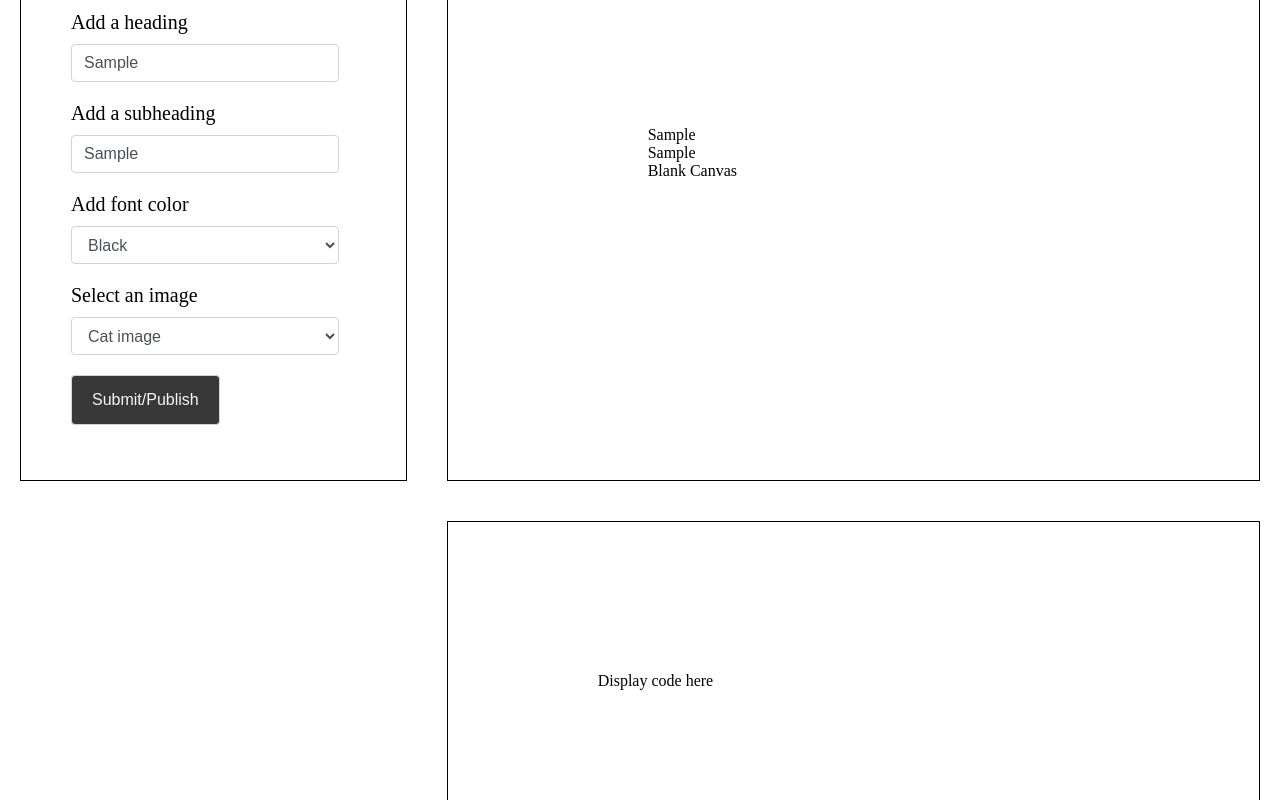
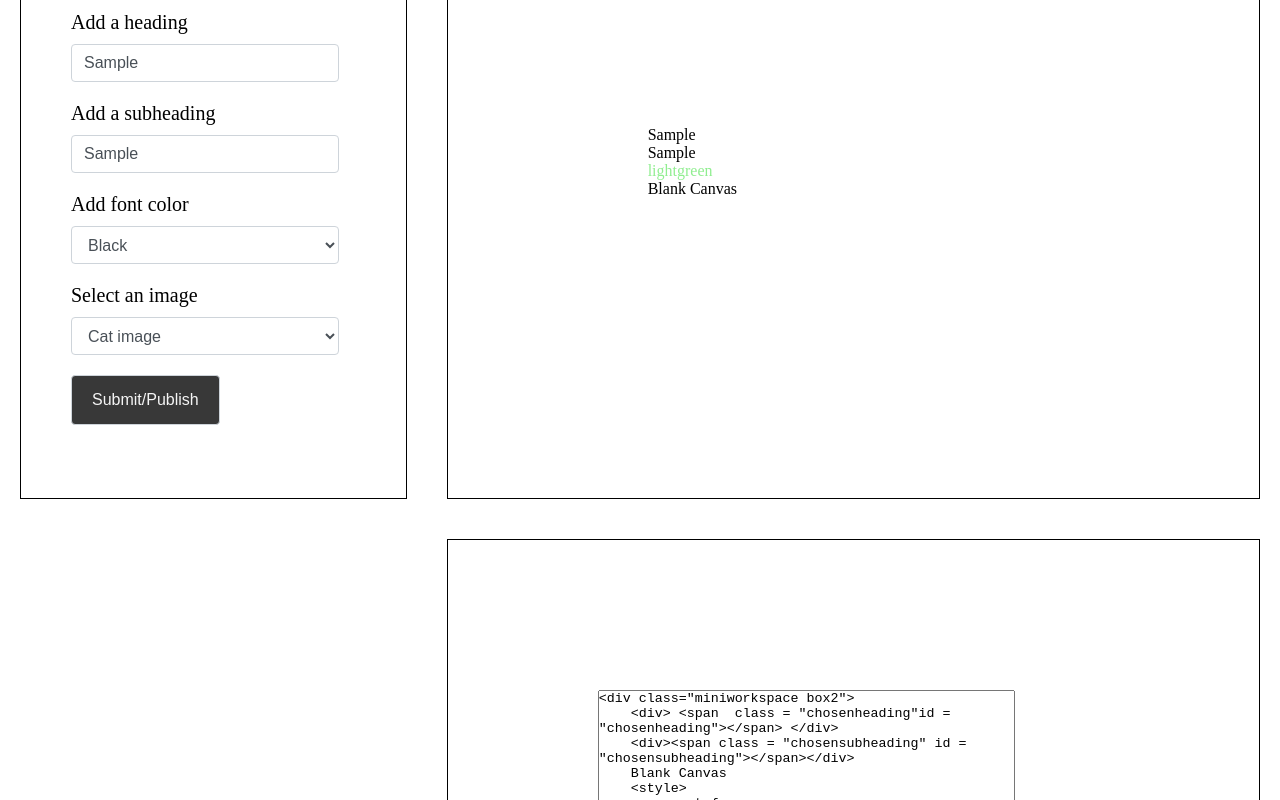
Before and after one commit to elliebowers/uxdesign, a website: page index.html in a window 1280 px wide. Both pictures are taken after typing "Sample", "Sample" into the empty fields and a click on the button "Submit/Publish". Shown: the part 482-1282 px from the top of the page. Drawn offline with Linux system fonts and the light colour scheme.

Commit message:
heading and subheading color font and code

```diff
--- a/index.html
+++ b/index.html
@@ -62,14 +62,14 @@
 
                     <div class="form-group">
                         <label for="bg-color">Add background color</label>
-                        <div>
+
                             <select id="bg-color" name="bg-color" class="form-control">
                                 <option value="lightgreen">Lightgreen</option>
                                 <option value="pink">Pink</option>
                                 <option value="lightblue">Lightblue</option>
                                 <option value="wheat">Wheat</option>
                             </select>
-                        </div>
+
                     </div>
 
 
@@ -112,6 +112,9 @@
         <div class="miniworkspace box2">
             <div> <span  class = "chosenheading"id = "chosenheading"></span> </div>
             <div><span class = "chosensubheading" id = "chosensubheading"></span></div>
+            <div><span class = "chosenfont" id = "chosenfont"></span></div>
+            <div><span class = "chosenimage" id = "chosenimage"></span></div>
+            <div><span class = "chosenbgcolor" id = "chosenbgcolor"></span></div>
             Blank Canvas
             <style>
                 .root {
@@ -127,7 +130,10 @@
 
 
         </div>
-        <div class="miniworkspace box3">Display code here</div>
+        <div class="miniworkspace box3">
+            <textarea id = "code" rows = "10" cols = "50"></textarea>
+            Display code here</div>
+
     </div>
 
 
--- /dev/null
+++ b/package.json
@@ -0,0 +1,6 @@
+{
+  "dependencies": {
+    "codemirror": "^5.62.0",
+    "react-codemirror2": "^7.2.1"
+  }
+}
--- a/script.js
+++ b/script.js
@@ -13,11 +13,33 @@ informationForm.addEventListener('submit', function(event) {
     const formProps = Object.fromEntries(formData);
     console.log(formProps);
 
-    document.getElementById("chosenheading").innerHTML = formProps.heading;
-    document.getElementById("chosensubheading").innerHTML = formProps.subheading;
-    document.getElementById("bg-color").innerHTML = formProps.bg-color;
-    document.getElementById("font-color").innerHTML = formProps.font-color;
 
+
+    let bgColordiv = `<div style = "color:${formProps['bg-color']}">${formProps['bg-color']}</div>`;
+    document.getElementById("chosenbgcolor").innerHTML = bgColordiv
+    let fontColordiv = `<div style = "color:${formProps['font-color']}">${formProps.heading} </div>
+    <div style = "color:${formProps['font-color']}">${formProps.subheading}  `
+
+    document.getElementById("chosenfont").innerHTML = fontColordiv
+    console.log(fontColordiv)
+    document.getElementById("code").value = `<div class="miniworkspace box2">
+    <div> <span  class = "chosenheading"id = "chosenheading"></span> </div>
+    <div><span class = "chosensubheading" id = "chosensubheading"></span></div>
+    Blank Canvas
+    <style>
+        .root {
+            --bgColor:"${formProps["bg-color"]};
+            --fontColor:${["font-color"]};
+        }
+        .miniworkspace {
+            background-color: var(--bgColor);
+            color: var(--fontColor);
+        }
+    </style>
+
+
+
+    </div>`;
 
     console.log('Form submitted');
 
```
Also changed, not shown: main.css (line endings or trailing spaces), 1 other file.
